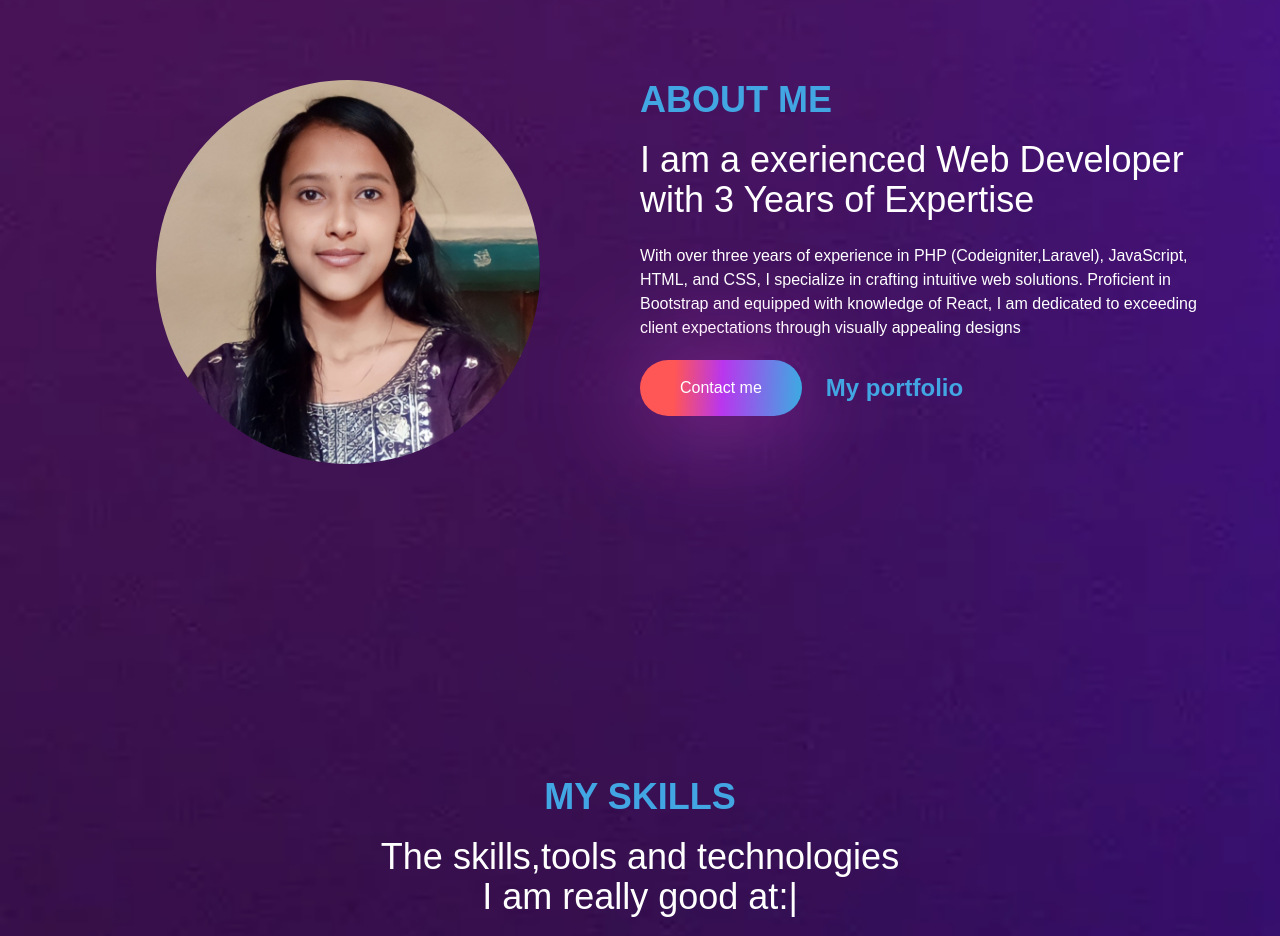
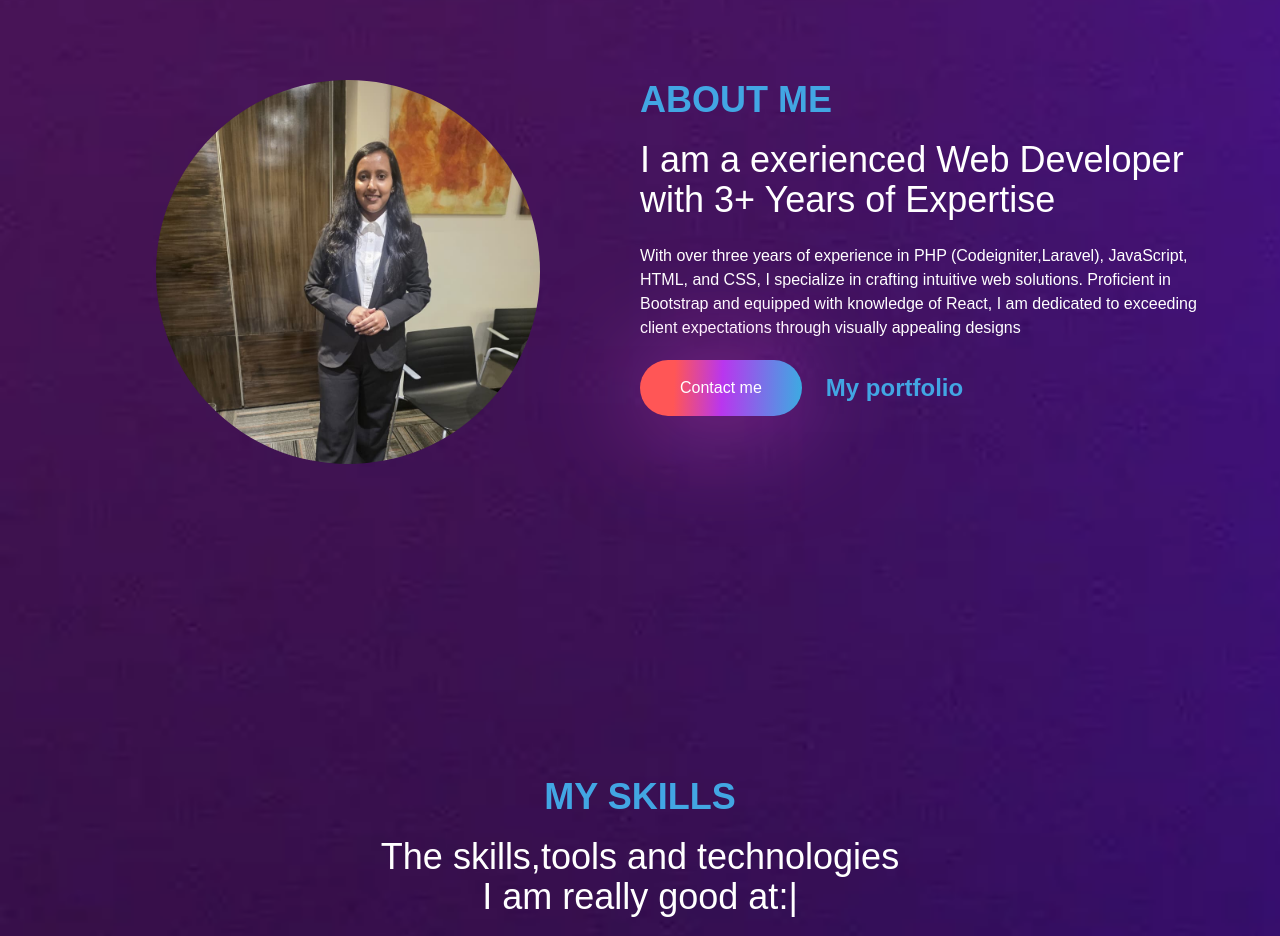
Before and after one commit to vaasumane/varsha-portfolio, a React (Create React App) app: page / in a window 1280 px wide. Shown: the part 800-1736 px from the top of the page. Built offline with nearby package versions, Linux system fonts and the light colour scheme.

Commit message:
Img Change

```diff
--- a/src/Components/About.js
+++ b/src/Components/About.js
@@ -35,7 +35,7 @@ const About = () => {
               </h1>
               <div className="mb-6 text-3xl lg:text-4xl leading-[1]">
               <span>
-              I am a exerienced Web Developer with 3 Years of Expertise
+              I am a exerienced Web Developer with 3+ Years of Expertise
               </span>
               </div>
               <div>
```
Also changed, not shown: public/1profile-img.jpeg (added), public/profile-img.jpeg.
